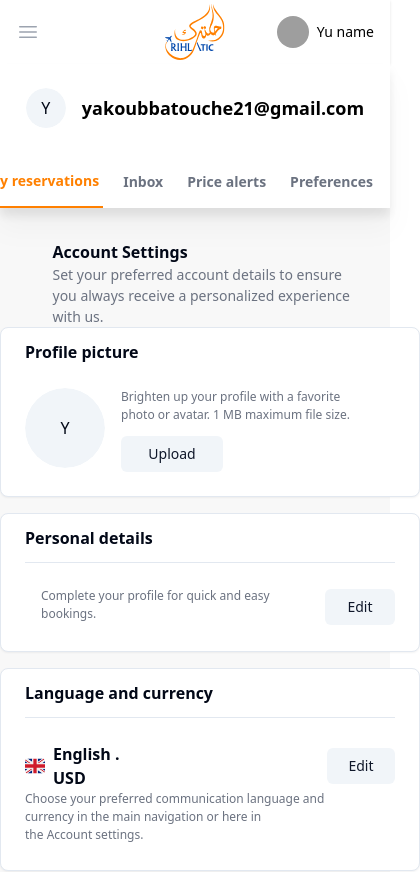
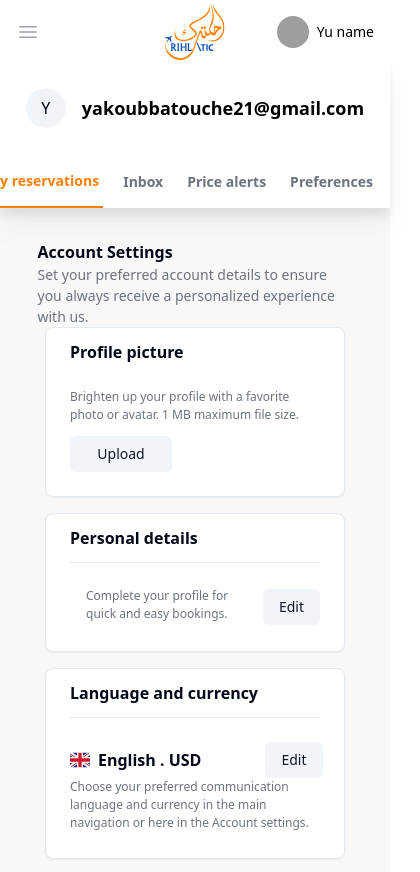
Before and after one commit to karimyekhlef1/-rihlatic, a Next.js app: page /en in a window 390 px wide. Shown: the top 872 px of the page, 420 px wide, since content can reach past the window. Built offline with nearby package versions, Linux system fonts and the light colour scheme; grey boxes are pictures that could not be loaded.

Commit message:
Fixed some issues with cards overflow

```diff
--- a/app/Layout/Main/accountSettings.tsx
+++ b/app/Layout/Main/accountSettings.tsx
@@ -7,7 +7,7 @@ import Notifications from '@/components/Main/notifications';
 
 export default function AccountSettings() {
   return (
-    <div className="max-w-full flex flex-wrap flex-col items-center md:items-start md:flex-row md:justify-center pt-8 pb-20 bg-[#f8f8f8]">
+    <div className="flex flex-wrap flex-col items-center md:items-start md:flex-row md:justify-center pt-8 pb-20 bg-[#f8f8f8]">
       <div className="flex flex-col md:px-20">
         <h1 className="font-semibold">Account Settings</h1>
         <p className="box-content font-medium text-[14px] w-[315px] h-[63px] text-gray-500">
--- a/components/Main/lang-and-currency.tsx
+++ b/components/Main/lang-and-currency.tsx
@@ -6,8 +6,8 @@ import flag from '@/public/images/uk_flag.svg';
 
 export default function LanguageAndCurrency() {
   return (
-    <div className="pt-4">
-      <Card>
+    <div className="pt-4 px-10">
+      <Card className="w-[300px] sm:w-full">
         <CardContent className="flex flex-col">
           <div className="flex">
             <h1 className="font-semibold pt-3 pb-3 justify-start">
@@ -18,12 +18,14 @@ export default function LanguageAndCurrency() {
           <div className="flex flex-col pb-4">
             <div className="flex flex-row pt-6 items-center">
               <Image src={flag} alt="flag" width={20} height={20} />
-              <h1 className="font-semibold pl-2 pr-44">English . USD</h1>
+              <h1 className="font-semibold text-nowrap pl-2 pr-16 sm:pr-44">
+                English . USD
+              </h1>
               <Button variant={'secondary'} className="h-[36px] w-[70px]">
                 Edit
               </Button>
             </div>
-            <p className="font-medium text-[12px] w-[300px] h-[40px] text-gray-500">
+            <p className="font-medium text-[12px] sm:w-[300px] h-[40px] text-gray-500">
               Choose your preferred communication language and currency in
               the main navigation or here in the Account settings.
             </p>
--- a/components/Main/notifications.tsx
+++ b/components/Main/notifications.tsx
@@ -4,8 +4,8 @@ import { Switch } from '@/components/ui/switch';
 
 export default function Notifications() {
   return (
-    <div className="pt-4">
-      <Card>
+    <div className="pt-4 px-10">
+      <Card className="w-[300px] sm:w-full">
         <CardContent className="flex flex-col">
           <div className="flex">
             <h1 className="font-semibold pt-3 pb-3 justify-start">
--- a/components/Main/personal-details.tsx
+++ b/components/Main/personal-details.tsx
@@ -4,8 +4,8 @@ import { Separator } from '@/components/ui/separator';
 
 export default function PersonalDetails() {
   return (
-    <div className="pt-4">
-      <Card>
+    <div className="pt-4 px-10">
+      <Card className="w-[300px] sm:w-full">
         <CardContent className="flex flex-col">
           <div className="flex">
             <h1 className="font-semibold pt-3 pb-3 justify-start">
--- a/components/Main/profile-picture.tsx
+++ b/components/Main/profile-picture.tsx
@@ -4,17 +4,17 @@ import { Card, CardContent } from '@/components/ui/card';
 
 export default function ProfilePicture() {
   return (
-    <div>
-      <Card>
+    <div className="px-10">
+      <Card className="w-[300px] sm:w-full">
         <CardContent className="flex flex-col">
           <div className="flex">
             <h1 className="font-semibold pt-3 justify-start">
               Profile picture
             </h1>
           </div>
-          <div className="flex flex-row pt-6">
+          <div className="flex items-center justify-center sm:items-start sm:justify-start flex-row pt-6">
             <div>
-              <Avatar className="w-20 h-20">
+              <Avatar className="hidden sm:block w-20 h-20">
                 <AvatarImage />
                 <AvatarFallback>Y</AvatarFallback>
               </Avatar>
```
